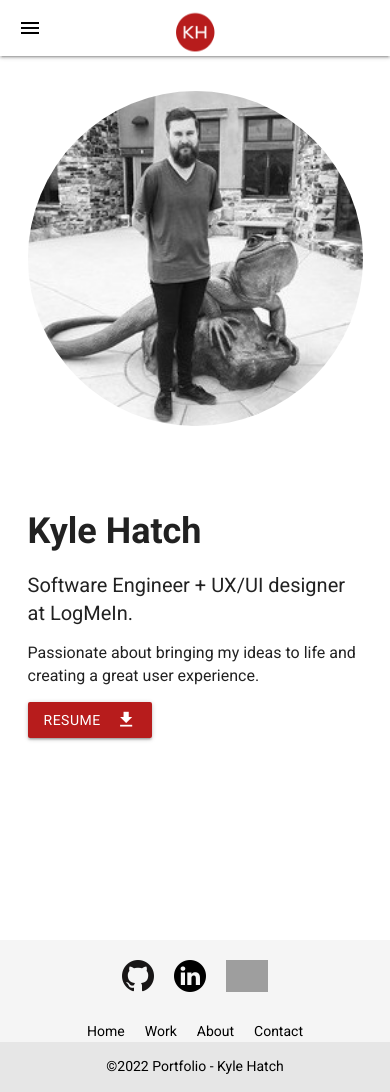
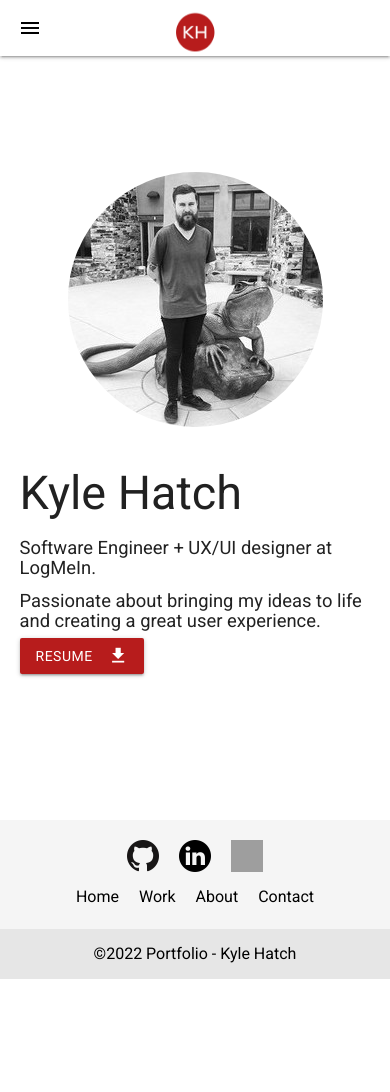
Before and after one commit to Relofr/myPortfolioUofU, a Vue app in the folder myPortfolio/: page / in a window 390 px wide. After the commit the page ends 979 px from the top, so only its background shows below. Built offline with nearby package versions, Linux system fonts and the light colour scheme; grey boxes are pictures that could not be loaded.

Commit message:
Updated css

```diff
--- a/myPortfolio/src/components/AboutMeComponent.vue
+++ b/myPortfolio/src/components/AboutMeComponent.vue
@@ -29,6 +29,7 @@ export default {
   padding: 0px;
   gap: 80px;
   width: 1000px;
+  height: 100vh;
 }
 
 .aboutme {
--- a/myPortfolio/src/components/FooterComponent.vue
+++ b/myPortfolio/src/components/FooterComponent.vue
@@ -1,33 +1,17 @@
 <template>
     <footer class="page-footer grey lighten-4">
-        <!-- <div class="row">
-                <div class="col l6 s12">
-                    <h5 class="white-text">Footer Content</h5>
-                    <p class="grey-text text-lighten-4">You can use rows and columns here to organize your footer
-                        content.</p>
-                </div>
-                <div class="col l4 offset-l2 s12">
-                    <h5 class="white-text">Links</h5>
-                    <ul>
-                        <li><a class="grey-text text-lighten-3" href="#!">Link 1</a></li>
-                        <li><a class="grey-text text-lighten-3" href="#!">Link 2</a></li>
-                        <li><a class="grey-text text-lighten-3" href="#!">Link 3</a></li>
-                        <li><a class="grey-text text-lighten-3" href="#!">Link 4</a></li>
-                    </ul>
-                </div>
-            </div> -->
-
-        <div class="flex-container">
-            <div class="socialIcons">
-                <a href="https://github.com/Relofr" target="_blank"><img class="profile-picture" alt="github icon"
-                        src="@/components/icons/github_icon.png" /></a>
-                <a href="https://www.linkedin.com/in/kyle-hatch/" target="_blank"><img class="profile-picture"
-                        alt="linkedin icon" src="@/components/icons/linkedin_icon.png" /></a>
-                <a href="mailto:ky13h4tch@gmail.com" target="_blank"><img class="profile-picture" alt="email icon"
-                        src="@/components/icons/email_icon.png" /></a>
-            </div>
-            <div class="footerNavContainer black-text">
-                <div class="black-text">
+        <div class="container">
+            <div class="row">
+                <div class="col s12 center-align black-text">
+                    <div class="socialIcons center-align">
+                        <a href="https://github.com/Relofr" target="_blank"><img class="profile-picture"
+                                alt="github icon" src="@/components/icons/github_icon.png" /></a>
+                        <a href="https://www.linkedin.com/in/kyle-hatch/" target="_blank"><img class="profile-picture"
+                                alt="linkedin icon" src="@/components/icons/linkedin_icon.png" /></a>
+                        <a href="mailto:ky13h4tch@gmail.com" target="_blank"><img class="profile-picture"
+                                alt="email icon" src="@/components/icons/email_icon.png" /></a>
+                    </div>
+                    <p class="">
                     <ul>
                         <li>
                             <RouterLink to="/">Home</RouterLink>
@@ -42,14 +26,15 @@
                             <RouterLink to="/contact">Contact</RouterLink>
                         </li>
                     </ul>
+                    </p>
+                    <p></p>
                 </div>
-                <!-- <div>© 2022 Portfolio - Kyle Hatch</div> -->
+
             </div>
         </div>
-        <div class="footer-copyright">
-            <div class="container black-text">
+        <div class="footer-copyright center-align black-text">
+            <div class="container">
                 ©{{ new Date().getFullYear() }} Portfolio - Kyle Hatch
-                <!-- <a class="grey-text text-lighten-4 right" href="#!">More Links</a> -->
             </div>
         </div>
     </footer>
@@ -60,66 +45,32 @@
 </script>
 
 <style lang="less" scoped>
-body {
-    display: flex;
-    min-height: 100vh;
-    flex-direction: column;
-}
-
-main {
-    flex: 1 0 auto;
-}
-
-.flex-container {
-    display: flex;
-    flex-direction: column;
-    justify-content: space-between;
-    align-items: center;
-    // padding: 0px 0px 25px;
-    gap: 30px;
-}
-
 .socialIcons {
     display: flex;
-    flex-direction: row;
     justify-content: center;
-    align-items: flex-start;
     padding: 0px;
     gap: 20px;
-}
 
-.footerNavContainer {
-    display: flex;
-    flex-direction: column;
-    justify-content: center;
-    align-items: center;
-    padding: 0px;
+    img {
+        gap: 20px;
+        height: 32px;
+        width: 32px;
+        margin-bottom: 8px;
+        cursor: pointer;
+        transition: transform .2s;
 
-    ul {
-        display: flex;
-        column-gap: 20px;
+        &:hover {
+            transform: scale(1.2)
+        }
     }
 }
 
-.footer-copyright {
-    align-items: center;
-}
+li {
+    padding: 10px;
+    display: inline;
 
-.container {
-    display: flex;
-    justify-content: center;
-    align-items: center;
-    align-content: center;
-}
-
-img,
-a {
-    width: auto;
-    height: 32px;
-    color: black;
-
-    &:hover {
-        cursor: pointer;
+    a {
+        color: black;
     }
 }
 </style>
--- a/myPortfolio/src/components/HomeComponent.vue
+++ b/myPortfolio/src/components/HomeComponent.vue
@@ -1,15 +1,13 @@
 <template>
-  <div class="flex-container">
-    <div class="home-container">
-      <img class="profile-picture" alt="profile picture" src="@/assets/ProfilePicture.jpeg" />
-      <div class="inner-container row">
-        <div class="flex-item name">{{ name }}</div>
-        <div class="flex-item job">{{ job }}</div>
-        <div class="flex-item bio">{{ bio }}</div>
-        <div>
-          <a @click="downloadResume()" class="waves-effect waves-light red darken-4 btn"><i
-              class="material-icons right">file_download</i>Resume</a>
-        </div>
+  <div class="container center-align">
+    <div class="flex-container">
+      <img class="circle" alt="profile picture" src="@/assets/ProfilePicture.jpeg" />
+      <div class="about-me left-align">
+        <h3>{{ name }}</h3>
+        <h6>{{ job }}</h6>
+        <h6>{{ bio }}</h6>
+        <a @click="downloadResume()" class="waves-effect waves-light red darken-4 btn"><i
+            class="material-icons right">file_download</i>Resume</a>
       </div>
     </div>
   </div>
@@ -39,57 +37,12 @@ export default {
 }
 </script>
 
-<style scoped>
+<style lang="less" scoped>
 .flex-container {
   display: flex;
   flex-direction: row;
-  justify-content: center;
-}
-
-.home-container {
-  display: flex;
   align-items: center;
-  gap: 80px;
-  height: calc(100vh - 64px);
-}
-
-.profile-picture {
-  max-width: 335px;
-  height: 100%;
-  max-height: 335px;
-  border-radius: 50%;
-}
-
-
-.inner-container {
-  width: 100%;
-}
-
-.row {
-  display: flex;
-  flex-direction: column;
-  justify-content: center;
-  align-items: flex-start;
-  padding: 0px;
-  gap: 15px;
-  width: 500px;
-  flex: none;
-  order: 1;
-  align-self: stretch;
-  flex-grow: 1;
-}
-
-.name {
-  font-size: 36px;
-  font-weight: 700;
-}
-
-.job {
-  font-size: 20px;
-}
-
-.bio {
-  font-size: 16px;
+  justify-content: space-evenly;
 }
 
 @media(max-width: 1000px) {
@@ -97,32 +50,8 @@ export default {
     display: flex;
     flex-direction: column;
     align-items: center;
-    padding: 15px;
-    gap: 25px;
-    width: 100%;
-    height: 100%;
-  }
-
-  .home-container {
-    display: flex;
-    align-items: center;
-    gap: 80px;
-    height: calc(100vh - 64px);
-    flex-direction: column;
-  }
-
-  .row {
-    display: flex;
-    flex-direction: column;
-    justify-content: flex-start;
-    align-items: left;
-    padding: 0px;
-    gap: 15px;
-    width: auto;
-    flex: none;
-    order: 1;
-    align-self: stretch;
-    flex-grow: 1;
+    flex-wrap: wrap;
+    gap: 10px;
   }
 }
 </style>
--- a/myPortfolio/src/components/NavbarComponent.vue
+++ b/myPortfolio/src/components/NavbarComponent.vue
@@ -1,16 +1,3 @@
-<script>
-export default {
-    methods: {
-        triggerNav() {
-            document.addEventListener('DOMContentLoaded', function () {
-                var elems = document.querySelectorAll('.sidenav');
-                var instances = M.Sidenav.init(elems, options);
-            });
-        }
-    }
-}
-</script>
-
 <template>
     <nav>
         <div class="nav-wrapper">
@@ -51,6 +38,19 @@ export default {
 
 </template>
 
+<script>
+export default {
+    methods: {
+        triggerNav() {
+            document.addEventListener('DOMContentLoaded', function () {
+                var elems = document.querySelectorAll('.sidenav');
+                var instances = M.Sidenav.init(elems, options);
+            });
+        }
+    }
+}
+</script>
+
 <style lang='less' scoped>
 .nav-wrapper {
     width: 100%;
@@ -59,6 +59,7 @@ export default {
 nav {
     background-color: #fff;
     width: 100%;
+    margin-bottom: 20px;
     // line-height: 60px;
 
     a {
@@ -74,6 +75,7 @@ nav {
         cursor: pointer;
     }
 }
+
 .brand-logo {
     width: 65px;
     padding: 10px;
--- a/myPortfolio/src/components/Tooltip.vue
+++ b/myPortfolio/src/components/Tooltip.vue
@@ -1,5 +1,5 @@
 <template>
-    <div class="tooltip-container" @mouseover="hover = true" @mouseleave="hover = false">
+    <div class="tooltip-container" @mouseover="hover = true" @mouseleave="upHere = false">
         <slot />
         <div v-show="hover" class="tooltip">
             <span class="text">{{ text }}</span>
@@ -27,6 +27,7 @@ export default {
 .tooltip-container {
     position: relative;
     display: inline-block;
+    width: 100%;
 }
 
 .tooltip-container:hover .tooltip {
@@ -35,6 +36,7 @@ export default {
 
 .tooltip {
     color: #ffffff;
+    font-size: 12px;
     text-align: center;
     padding: 10px 0;
     border-radius: 2px;
@@ -51,6 +53,7 @@ export default {
     z-index: 1;
 
     background: #000000;
+    border-radius: 4px;
 }
 
 .text::after {
--- a/myPortfolio/src/styles/constants.scss
+++ b/myPortfolio/src/styles/constants.scss
@@ -6,9 +6,3 @@ $colors: (
   dark: #D9D9D9,
   error: #ff2818,
 );
-
-$breakpoints: (
-  small: 767px,
-  medium: 992px,
-  large: 1200px,
-);
--- a/myPortfolio/src/styles/global.scss
+++ b/myPortfolio/src/styles/global.scss
@@ -13,23 +13,21 @@ html {
 }
 
 body {
-  font-size: 14px;
-  position: relative;
+  display: flex;
+  min-height: 100vh;
+  flex-direction: column;
   line-height: 1.4;
   font-weight: normal;
-  min-height: 100vh;
+}
+
+main {
+  flex: 1 0 auto;
 }
 
 .wrapper {
   display: flex;
-  min-height: 100vh;
-  flex-direction: column;
-  margin: 20px 30px;
+  justify-content: center;
+  align-items: center;
+  min-height: calc(100vh - 150px);
+  margin-bottom: 50px;
 }
-
-@media(max-width: 1000px) {
-  body {
-    width: 100%;
-    height: 100%;
-  }
-}
```
Also changed, not shown: myPortfolio/src/views/AboutView.vue (+20 -18 lines), myPortfolio/src/assets/skills/github.png (added).
